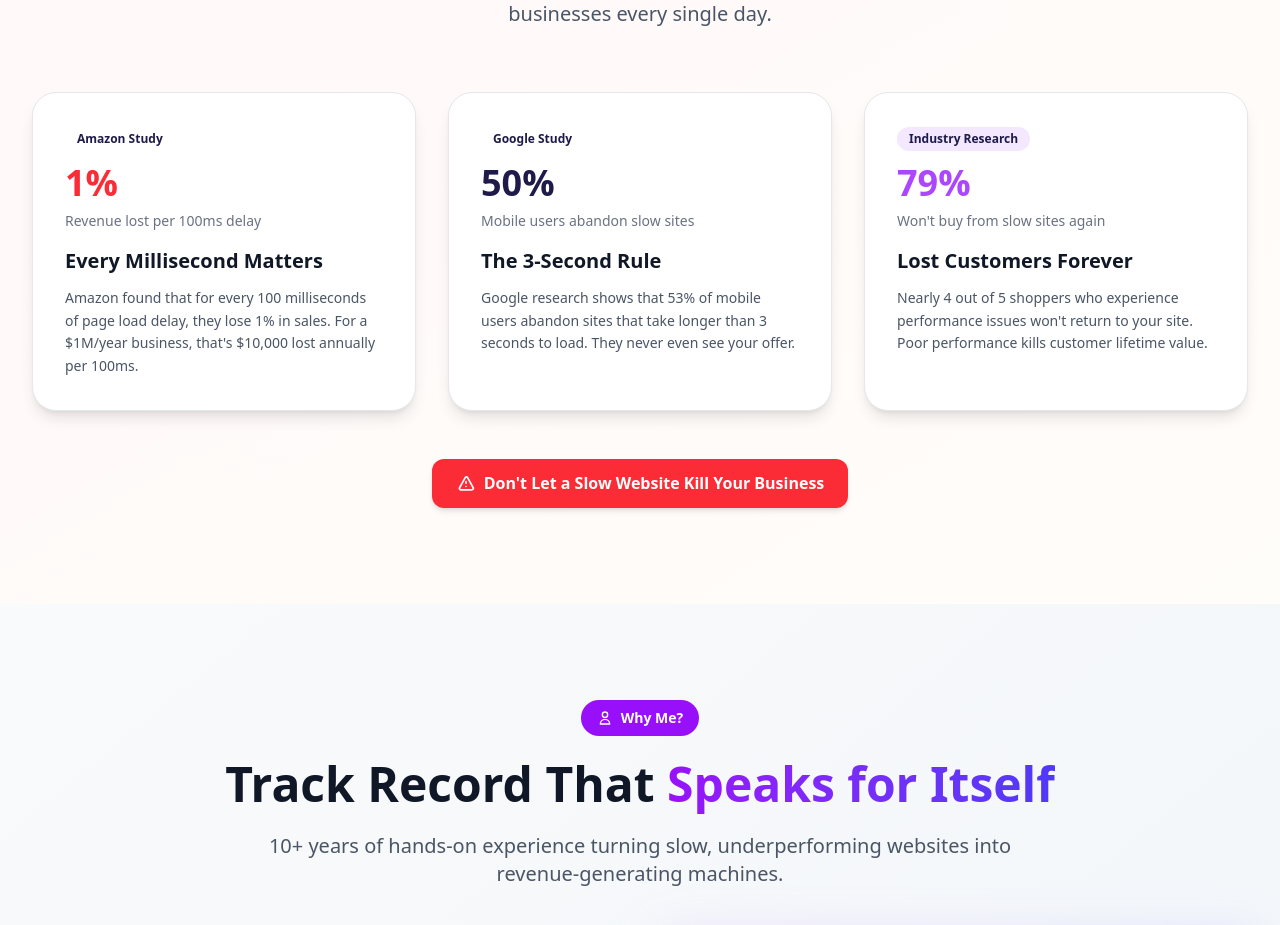
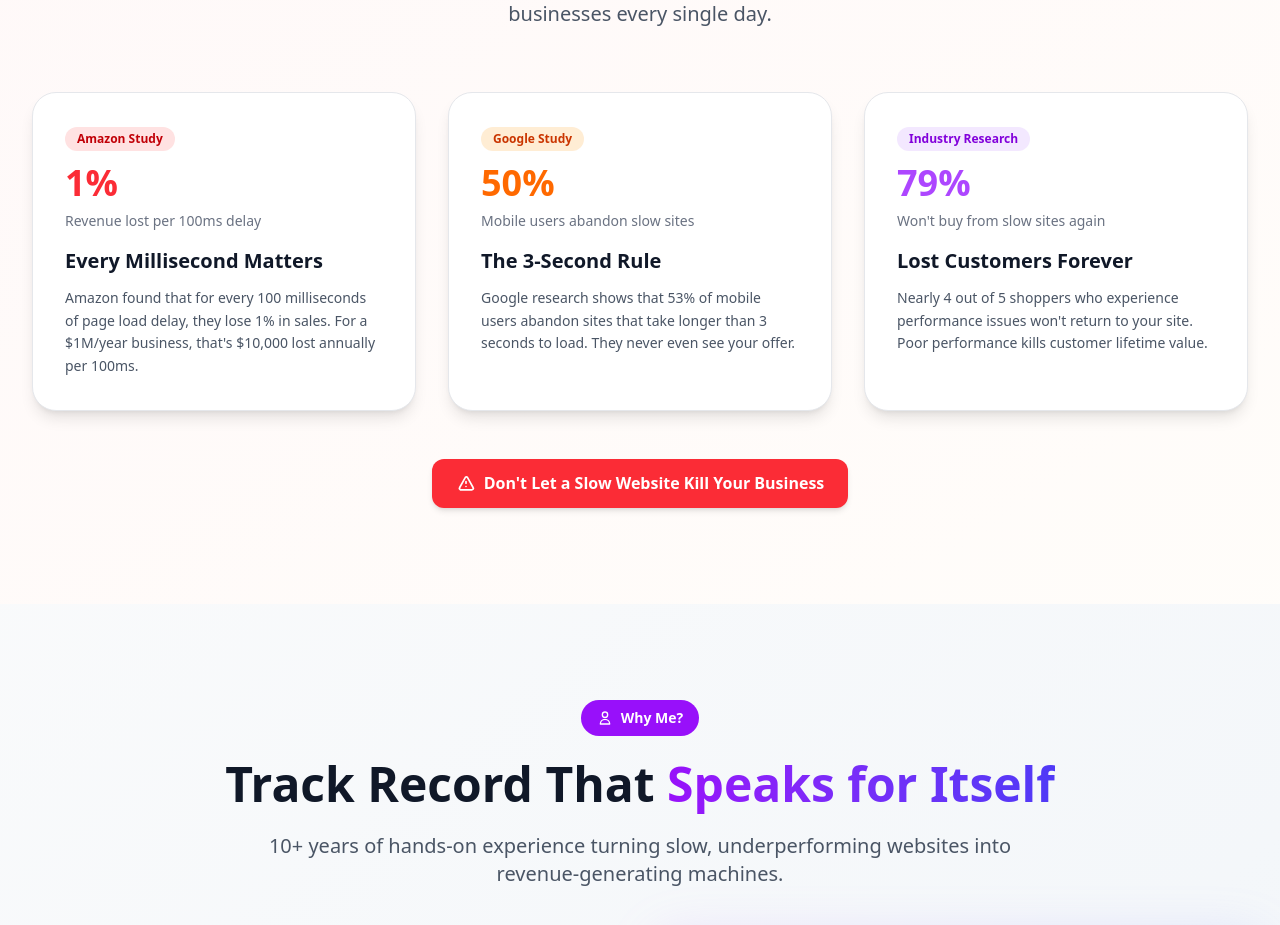
Before and after one commit to mvstepanek/techseovitals.com, a Next.js app: page / in a window 1280 px wide. Shown: the part 2590-3515 px from the top of the page. Built offline with nearby package versions, Linux system fonts and the light colour scheme.

Commit message:
refactor

```diff
--- a/components/sections/statistics-section.tsx
+++ b/components/sections/statistics-section.tsx
@@ -27,6 +27,28 @@ export default function StatisticsSection({
   ctaHref,
   ctaIcon
 }: StatisticsSectionProps) {
+  const getSourceBadgeClasses = (color: string) => {
+    const colorMap: Record<string, string> = {
+      red: 'bg-red-100 text-red-700',
+      orange: 'bg-orange-100 text-orange-700',
+      purple: 'bg-purple-100 text-purple-700',
+      blue: 'bg-blue-100 text-blue-700',
+      green: 'bg-green-100 text-green-700'
+    };
+    return colorMap[color] || 'bg-gray-100 text-gray-700';
+  };
+
+  const getValueColorClasses = (color: string) => {
+    const colorMap: Record<string, string> = {
+      red: 'text-red-500',
+      orange: 'text-orange-500',
+      purple: 'text-purple-500',
+      blue: 'text-blue-500',
+      green: 'text-green-500'
+    };
+    return colorMap[color] || 'text-gray-500';
+  };
+
   return (
     <section className="py-24 bg-white relative overflow-hidden">
       <div className="absolute inset-0 bg-gradient-to-br from-red-50/50 to-orange-50/30"></div>
@@ -43,10 +65,10 @@ export default function StatisticsSection({
           {stats.map((stat, index) => (
             <div key={index} className="group relative bg-white p-8 rounded-3xl shadow-lg hover:shadow-2xl transition-all duration-300 border border-gray-200">
               <div className="mb-4">
-                <div className={`inline-flex items-center px-3 py-1 rounded-full text-xs font-semibold bg-${stat.sourceColor}-100 text-${stat.sourceColor}-700 mb-3`}>
+                <div className={`inline-flex items-center px-3 py-1 rounded-full text-xs font-semibold mb-3 ${getSourceBadgeClasses(stat.sourceColor)}`}>
                   {stat.source}
                 </div>
-                <div className={`text-4xl font-bold text-${stat.valueColor}-500 mb-2`}>{stat.value}</div>
+                <div className={`text-4xl font-bold mb-2 ${getValueColorClasses(stat.valueColor)}`}>{stat.value}</div>
                 <div className="text-sm text-gray-500 mb-4">{stat.metric}</div>
               </div>
               <h3 className="text-xl font-bold text-gray-900 mb-3">{stat.title}</h3>
```
